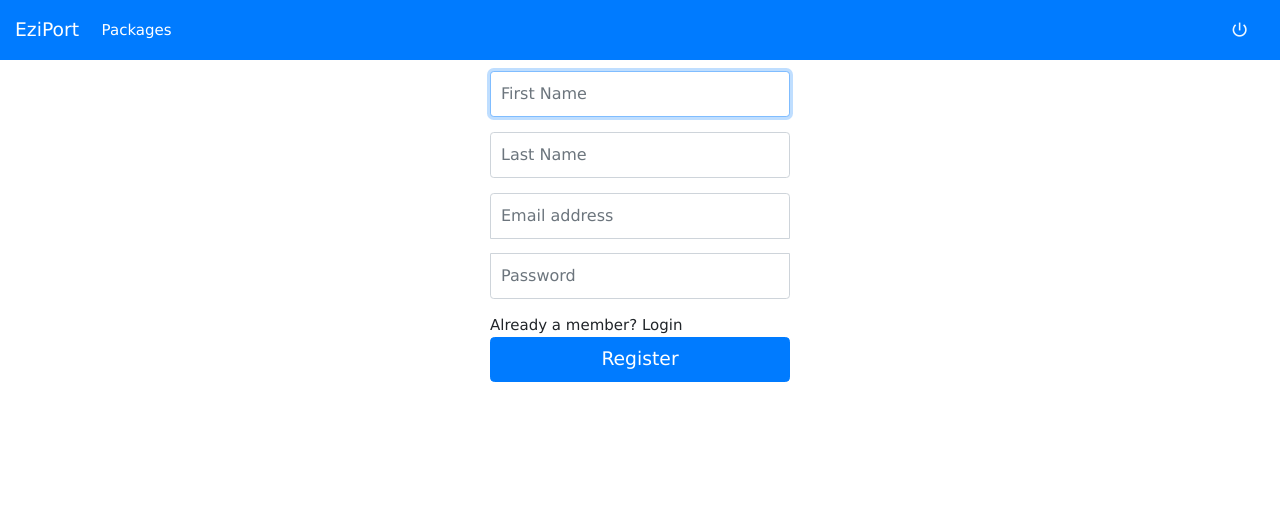
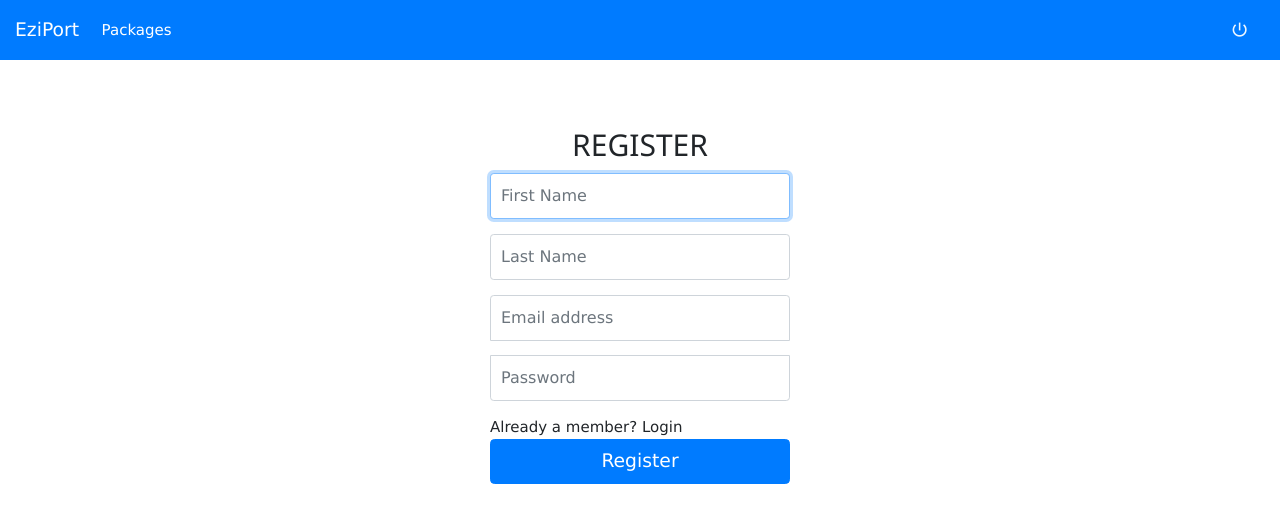
Before and after one commit to gokolo/eziport, an Angular app: page /register in a window 1280 px wide. Shown: the top 522 px of the page. Built offline with nearby package versions, Linux system fonts and the light colour scheme.

Commit message:
Fixing layout 01

```diff
--- a/src/app/login/login.component.html
+++ b/src/app/login/login.component.html
@@ -18,7 +18,7 @@
     <div>
       <span>Not a member? <a routerLink="/register">Register</a></span>
     </div>
-    <button class="btn btn-lg btn-primary btn-block" routerLink="/" type="submit">Log in</button>
+    <button class="btn btn-lg btn-primary btn-block" routerLink="/home" type="submit">Log in</button>
   </div>
 
 </div> <!-- /container -->
--- a/src/styles.css
+++ b/src/styles.css
@@ -22,5 +22,5 @@
     }
 
 .container {
-    padding-top:
-   }
+    padding-top: 51px;
+    }
```
Also changed, not shown: src/app/login/login.component.css (line endings or trailing spaces).
